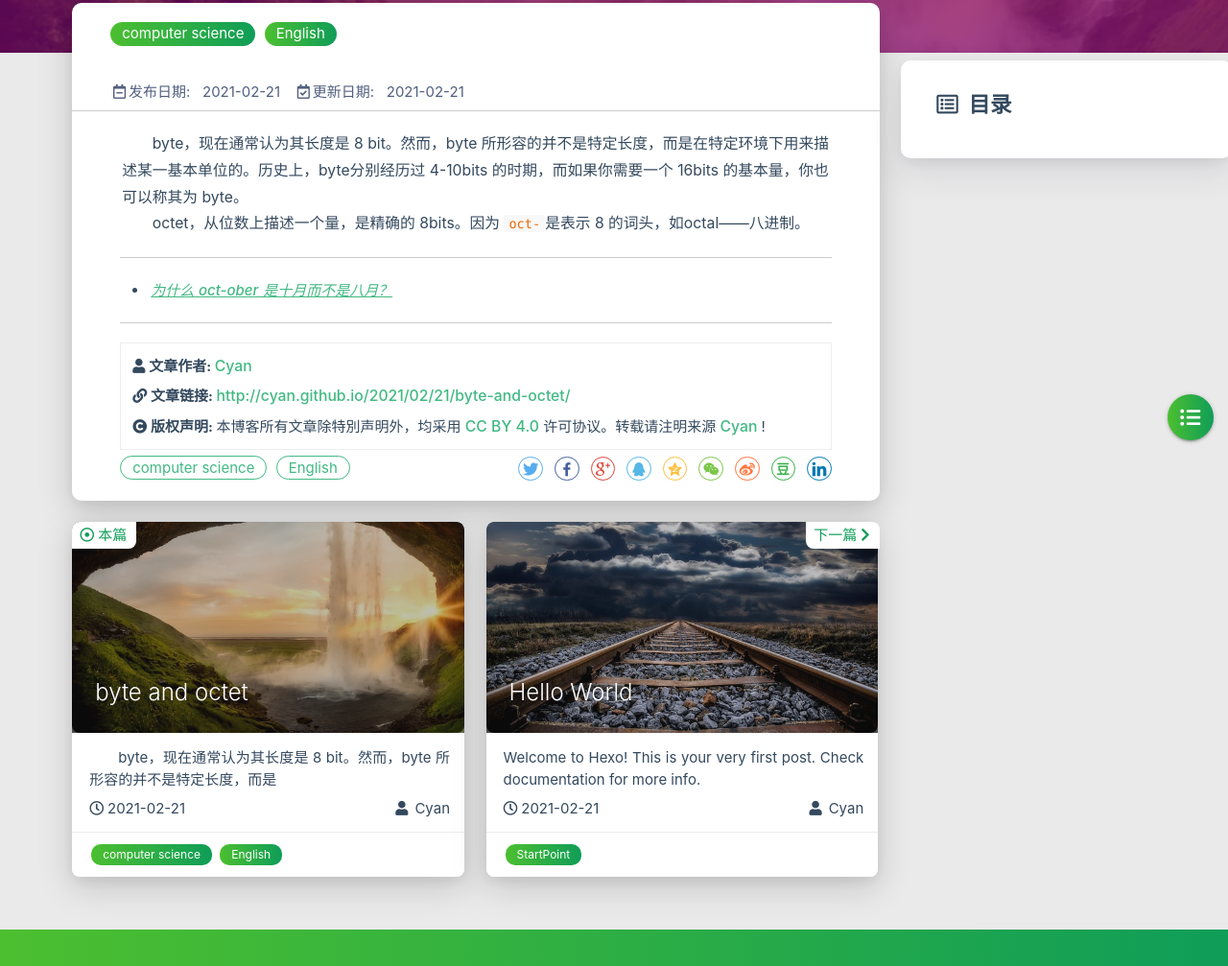
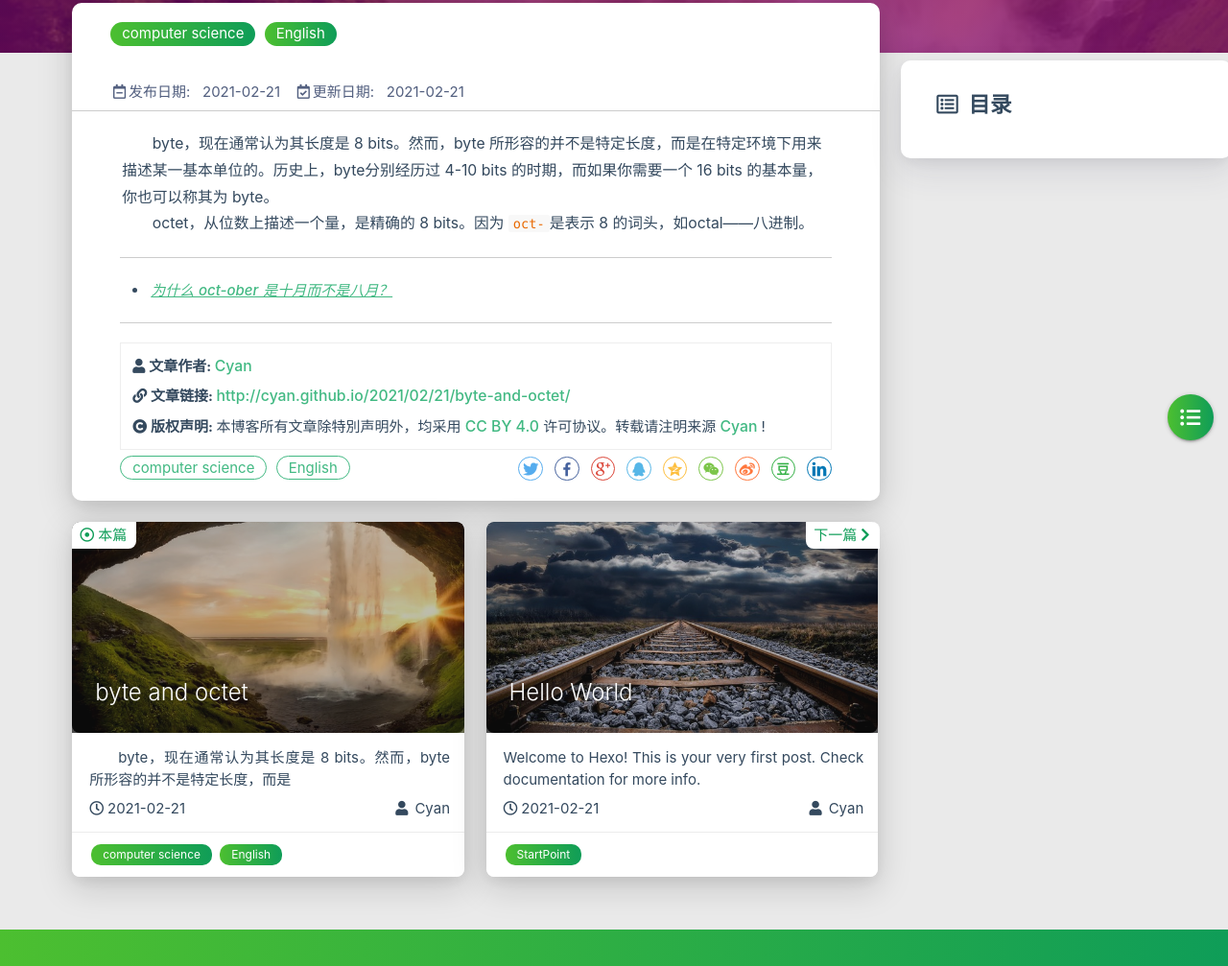
Before and after one commit to YellMonkey/YellMonkey.github.io, a plain HTML site: page 2021/02/21/byte-and-octet/index.html in a window 1280 px wide. Shown: the part 265-1272 px from the top of the page at 96% size. Drawn offline with Linux system fonts and the light colour scheme; some packages are replaced by stand-ins of ours; no server answers; a script that the page names is missing.

Commit message:
Site updated: 2021-02-21 19:33:57

```diff
--- a/2021/02/21/byte-and-octet/index.html
+++ b/2021/02/21/byte-and-octet/index.html
@@ -458,7 +458,7 @@
 
         <div class="card-content article-card-content">
             <div id="articleContent">
-                <p>&emsp;&emsp;byte，现在通常认为其长度是 8 bit。然而，byte 所形容的并不是特定长度，而是<span id="more"></span>在特定环境下用来描述某一基本单位的。历史上，byte分别经历过 4-10bits 的时期，而如果你需要一个 16bits 的基本量，你也可以称其为 byte。<br>&emsp;&emsp;octet，从位数上描述一个量，是精确的 8bits。因为 <code>oct-</code>是表示 8 的词头，如octal——八进制。</p>
+                <p>&emsp;&emsp;byte，现在通常认为其长度是 8 bits。然而，byte 所形容的并不是特定长度，而是<span id="more"></span>在特定环境下用来描述某一基本单位的。历史上，byte分别经历过 4-10 bits 的时期，而如果你需要一个 16 bits 的基本量，你也可以称其为 byte。<br>&emsp;&emsp;octet，从位数上描述一个量，是精确的 8 bits。因为 <code>oct-</code>是表示 8 的词头，如octal——八进制。</p>
 <hr>
 <ul>
 <li><a target="_blank" rel="noopener" href="https://www.baidu.com/s?wd=%E4%B8%BA%E4%BB%80%E4%B9%88%20oct-ober%20%E6%98%AF%E5%8D%81%E6%9C%88%E8%80%8C%E4%B8%8D%E6%98%AF%E5%85%AB%E6%9C%88?&rsv_spt=1&rsv_iqid=0xdabf293a000516bd&issp=1&f=8&rsv_bp=1&rsv_idx=2&ie=utf-8&tn=baiduhome_pg&rsv_dl=ib&rsv_enter=1&rsv_n=2&rsv_sug2=0&rsv_btype=i&inputT=1595&rsv_sug4=1595"><em>为什么 oct-ober 是十月而不是八月？</em></a> </li>
@@ -595,7 +595,7 @@
                 <div class="card-content article-content">
                     <div class="summary block-with-text">
 
-                            &emsp;&emsp;byte，现在通常认为其长度是 8 bit。然而，byte 所形容的并不是特定长度，而是
+                            &emsp;&emsp;byte，现在通常认为其长度是 8 bits。然而，byte 所形容的并不是特定长度，而是
 
                     </div>
                     <div class="publish-info">
```
Also changed, not shown: 2021/02/21/hello-world/index.html (+1 -1 lines), archives/2021/02/index.html (+1 -1 lines), archives/2021/index.html (+1 -1 lines), archives/index.html (+1 -1 lines), index.html (+1 -1 lines).
